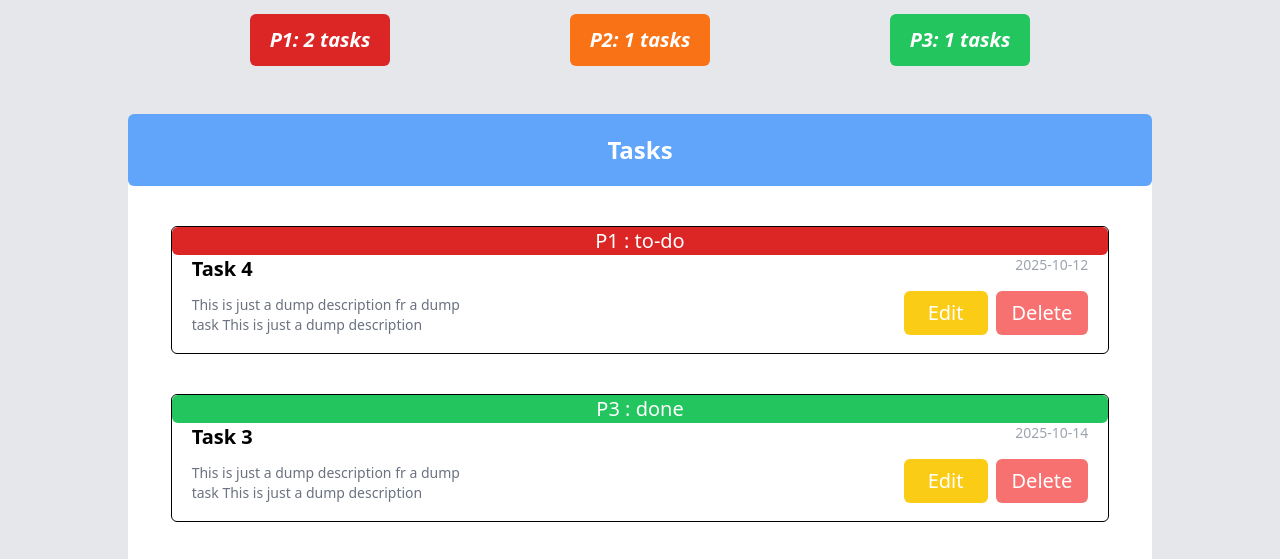
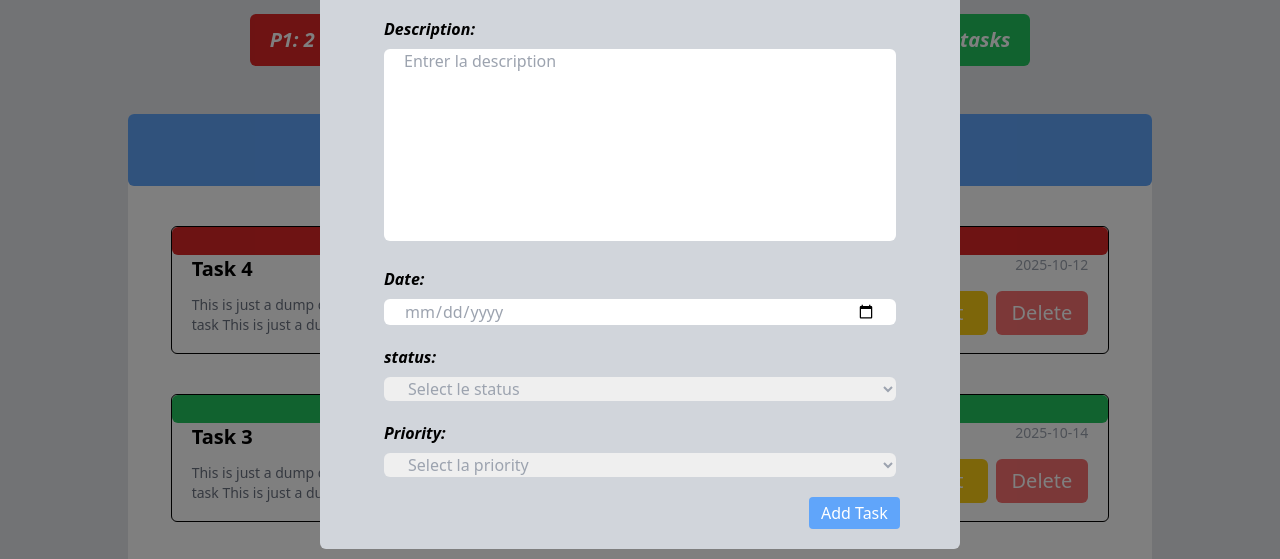
Before and after one commit to Kawtar-Shaimi/To-Do-List, a plain HTML site: page index.html in a window 1280 px wide. Both pictures are taken after a click on the button "Add Task +". Shown: the part 167-726 px from the top of the page. Drawn offline with nearby package versions, Linux system fonts and the light colour scheme.

Commit message:
Finish Add Model Script

```diff
--- /dev/null
+++ b/Scripts/addModelScript.js
@@ -0,0 +1,76 @@
+/* Add Model Script */
+
+let addTaskBtn = document.getElementById('add-task-btn') //Get Add Task Btn
+let addModel = document.getElementById('add-model') //Get Add Model
+let removeAddModelBtn = document.getElementById('remove-add-model-btn') //Get Model Close Btn
+//Functio To Toggle Model
+function toggleAddModel(){
+    addModel.classList.toggle('hidden')
+}
+//Add Events To Btns
+addTaskBtn.addEventListener("click",toggleAddModel)
+removeAddModelBtn.addEventListener("click",toggleAddModel)
+
+//Function For Adding A New Task
+function addTask(){
+    /* Get Tasks Container */
+    let tasksContainer = document.getElementById(`task-container`)
+    /* Get Add Modal Inputs Values */
+    let titleInput = document.querySelector(`#add-model input.title`)
+    let descriptionInput = document.querySelector(`#add-model textarea.description`)
+    let dateInput = document.querySelector(`#add-model input.date`)
+    let priorityInput = document.querySelector(`#add-model select.priority`)
+    let statusInput = document.querySelector(`#add-model select.status`)
+    /* Get Task Array From LocalStorage */
+    let taskArray = JSON.parse(localStorage.getItem("taskArray"))
+    /* Get Index From  Last Task*/
+    let index = taskArray.length > 0 ? taskArray[taskArray.length - 1].index + 1 : 1
+    /* Create New Task With Modal Inputs Values */
+    let newTask = `
+        <div id="task-${index}"  class="task w-4/5 m-auto my-10 border rounded-md border-black  sm:h-32 sm:w-11/12">
+            <p class="${priorityInput.value == "P1" ? "bg-red-600" : priorityInput.value == "P2" ? "bg-orange-400" : "bg-green-500"} text-white text-center w-full rounded-md md:text-xl"><span class="priority">${priorityInput.value}</span> : <span class="status">${statusInput.value}</span></p>
+            <div class="flex justify-between px-5">
+                <p class="title font-bold text-xl">${titleInput.value}</p>
+                <p class="date text-gray-400 text-sm">${dateInput.value}</p>
+            </div>
+            <div class="flex justify-between pl-10 pr-5 pb-3 sm:pl-5">
+                <p class="description text-gray-500 w-2/3 sm:w-72 sm:text-sm md:pt-3">${descriptionInput.value}</p>
+                <div class=" flex gap-2 sm:mt-2">
+                    <button onclick="showUpdateModel(${index})" class="bg-yellow-400 text-white px-5 py-2 rounded-md sm:px-3 sm:py-2 sm:text-sm md:text-xl md:px-6">Edit</button>
+                    <button onclick="showDeleteModel(${index})" class="bg-red-400 text-white px-3 py-2 rounded-md sm:px-3 sm:py-2 sm:text-sm md:text-xl md:px-4">Delete</button>
+                </div>
+            </div>
+        </div>
+    `
+    /* Assign New Task To Tasks Container*/
+    tasksContainer.insertAdjacentHTML("afterbegin",newTask)
+    /* Assign New Task To LocalStorage*/
+    taskArray.push({
+        index: index,
+        title: titleInput.value,
+        description: descriptionInput.value,
+        date: dateInput.value,
+        priority: priorityInput.value,
+        status: statusInput.value
+    })
+    localStorage.setItem("taskArray", JSON.stringify(taskArray))
+    /* Hide The No Tasks If It's Shown*/
+    if (taskArray.length == 1) {
+        document.getElementById("no-tasks").classList.toggle("hidden")
+    }
+    /* Update Statics Count */
+    let count
+    if (priorityInput.value == "P1") {
+        count = document.querySelector("#P1 span")
+    } else if(priorityInput.value == "P2") {
+        count = document.querySelector("#P2 span")
+    }else{
+        count = document.querySelector("#P3 span")
+    }
+    count.textContent = parseInt(count.textContent) + 1
+    /* Empty Add Inputs */
+    titleInput.value = descriptionInput.value =  dateInput.value = priorityInput.value = statusInput.value = ""
+
+    /* Hide Add Model */
+    addModel.classList.toggle("hidden")
+}
--- a/index.html
+++ b/index.html
@@ -133,5 +133,6 @@
         </div>
     </div>
     <script src="./Scripts/script.js"></script>
+    <script src="./Scripts/addModelScript.js"></script>
 </body>
 </html>
```
